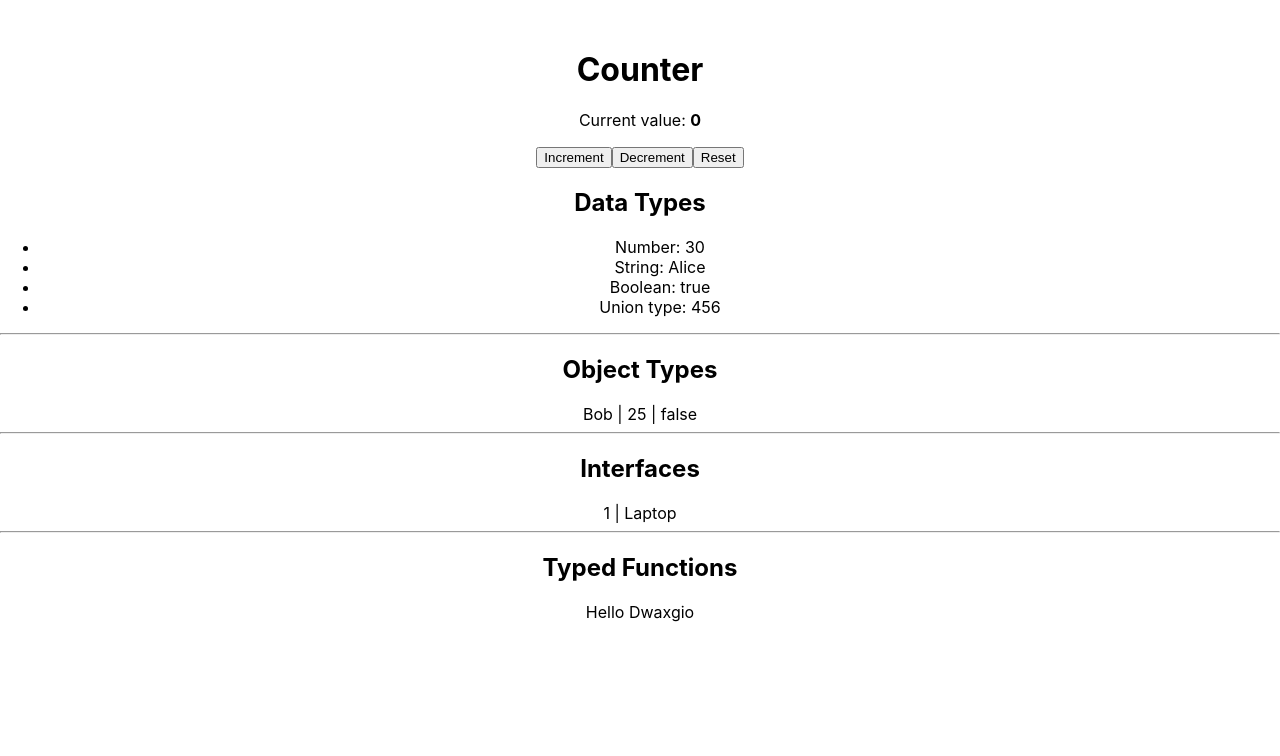
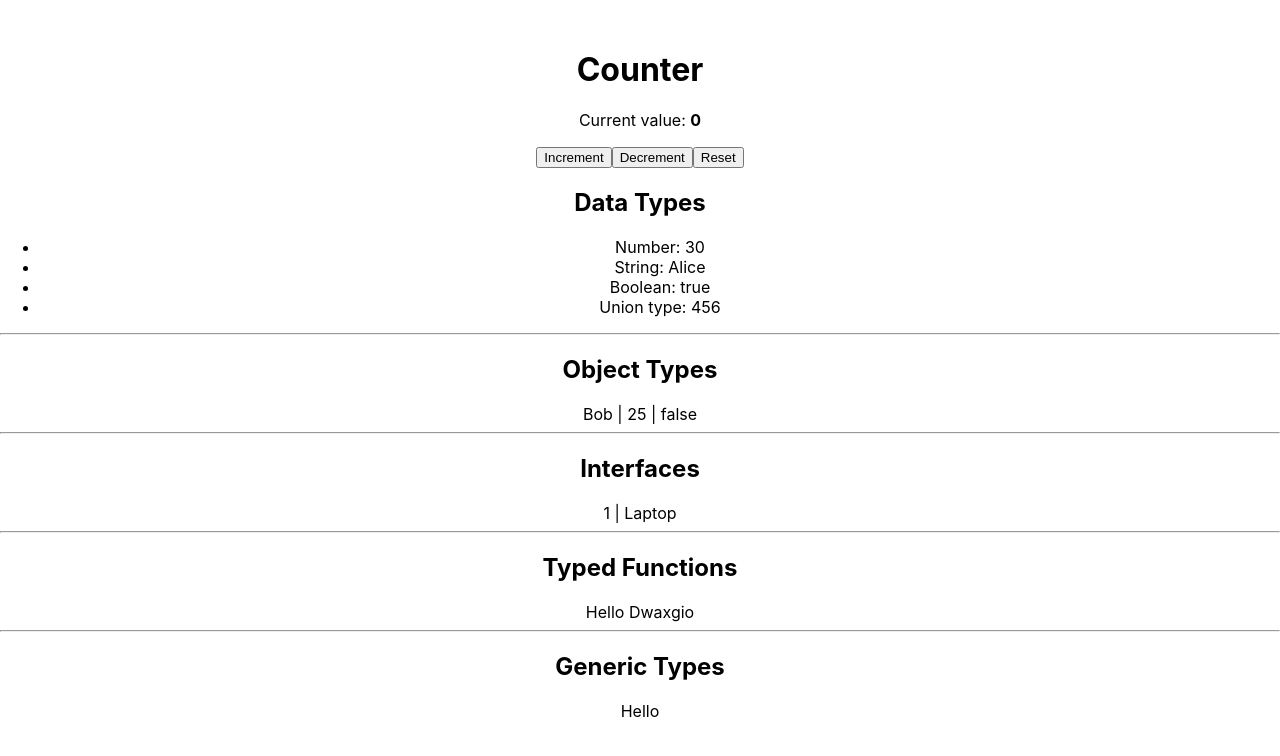
Before and after one commit to dwaxgio/react-typescript-practice, a React (Create React App) app: page / in a window 1280 px wide. Shown: the top 756 px of the page. Built offline with nearby package versions, Linux system fonts and the light colour scheme.

Commit message:
Key concepts: ts -> Generic Types

```diff
--- a/src/App.tsx
+++ b/src/App.tsx
@@ -7,6 +7,7 @@ import ATiposBasicos from "./components/ATiposBasicos";
 import BTiposDeObjetos from "./components/BTiposDeObjetos";
 import CInterfaces from "./components/CInterfaces";
 import DFuncionesTypadas from "./components/DFuncionesTypadas";
+import ETiposGenericos from "./components/ETiposGenericos";
 
 function App() {
   const { count, increment, decrement, reset } = useCounter(0);
@@ -41,6 +42,8 @@ function App() {
       <CInterfaces />
       <hr />
       <DFuncionesTypadas />
+      <hr />
+      <ETiposGenericos />
     </div>
   );
 }
--- /dev/null
+++ b/src/components/ETiposGenericos.tsx
@@ -0,0 +1,14 @@
+const ETiposGenericos = () => {
+  function identity<T>(value: T): T {
+    return value;
+  }
+  let result = identity<string>("Hello");
+  return (
+    <div>
+      <h2>Generic Types</h2>
+      {result}
+    </div>
+  );
+};
+
+export default ETiposGenericos;
```
